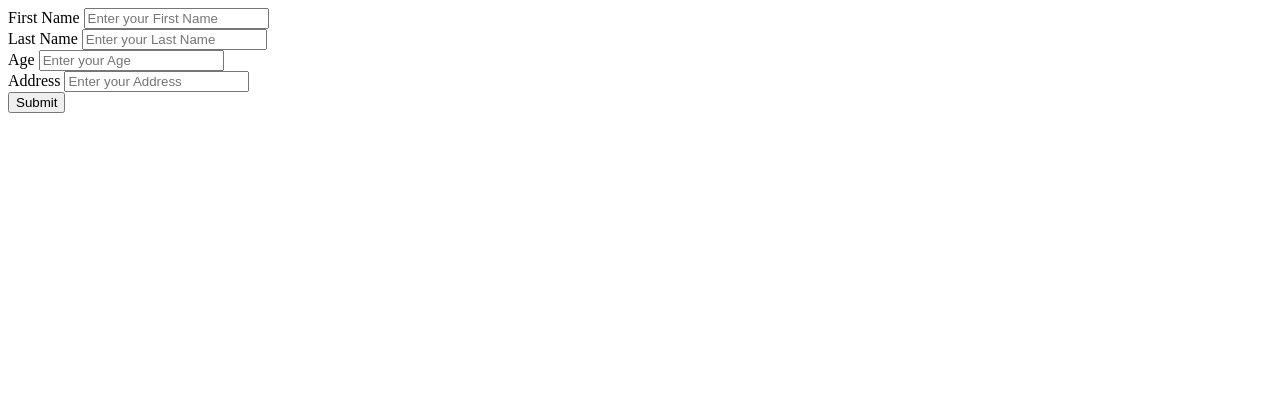
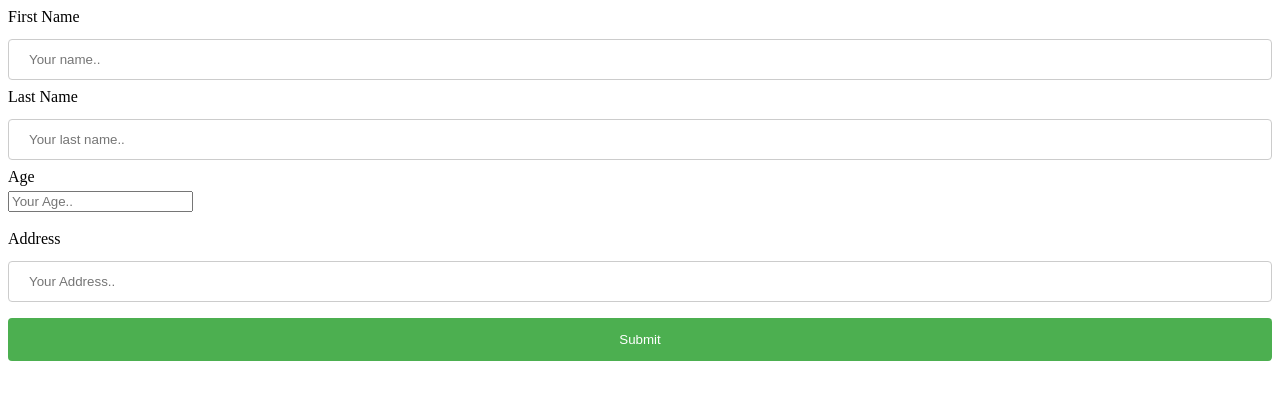
Before and after one commit to ranked78/phpCRUDmySQLi, a PHP site: page /user.php in a window 1280 px wide. Shown: the top 400 px of the page. Run offline with PHP 8.4, Linux system fonts and the light colour scheme.

Commit message:
css updated

```diff
--- a/delete.php
+++ b/delete.php
@@ -7,7 +7,7 @@ if (isset($_GET['deleteid'])) {
     $result = mysqli_query($con, $sql);
     if ($result) {
         // echo "Deleted successfully";
-        header('location:display.php');
+        header('location:index.php');
     } else {
         die(mysqli_error($con));
     }
--- a/style-Arcamo.css
+++ b/style-Arcamo.css
@@ -1,13 +1,25 @@
-a:hover {
-    background-color: darkblue;
+/* Table CSS */
+
+table {
+  font-family: arial, sans-serif;
+  border-collapse: collapse;
+  width: 100%;
+  margin-top: 26px;
 }
 
-table,
-th,
-td {
-    margin-top: 20px;
-    border: 1px solid black;
+td, th {
+  border: 1px solid #000000;
+  text-align: left;
+  padding: 8px;
 }
+
+tr:nth-child(even) {
+  background-color: #dddddd;
+}
+
+
+/* End Table CSS */
+
 
 .container {
     margin-left: auto;
@@ -17,25 +29,77 @@ td {
     position: relative;
 }
 
-/* Pagination CSS */
-.pagination {
-    display: inline-block;
+
+/* <a> tag CSS */
+
+a{
+  text-decoration: none;
+  border-radius: 9px;
+  color: white;
 }
 
-.pagination a {
-    color: black;
-    float: left;
-    padding: 8px 16px;
-    text-decoration: none;
+a.add-user{
+    background-color: blue;
+    padding: 0.5em 1em;
+}
+a.add-user:hover{
+    background-color: rgb(55, 56, 121);
+    padding: 0.5em 1em;
 }
 
-.pagination a.active {
-    background-color: blue;
-    color: white;
-    border-radius: 5px;
+a.update{
+    background-color: green;
+    padding: 0.5em 1em;
+}
+a.update:hover{
+    background-color: rgb(130, 204, 130);
+    padding: 0.5em 1em;
 }
 
-.pagination a:hover:not(.active) {
-    background-color: #ddd;
-    border-radius: 5px;
+a.delete{
+    background-color: red;
+    padding: 0.5em 1em;
 }
+
+a.delete:hover{
+    background-color: rgb(211, 90, 90);
+    padding: 0.5em 1em;
+}
+
+/* End <a> tag CSS */
+
+
+/* Form CSS */
+
+input[type=text], select {
+  width: 100%;
+  padding: 12px 20px;
+  margin: 8px 0;
+  display: inline-block;
+  border: 1px solid #ccc;
+  border-radius: 4px;
+  box-sizing: border-box;
+}
+
+input[type=submit] {
+  width: 100%;
+  background-color: #4CAF50;
+  color: white;
+  padding: 14px 20px;
+  margin: 8px 0;
+  border: none;
+  border-radius: 4px;
+  cursor: pointer;
+}
+
+input[type=submit]:hover {
+  background-color: #45a049;
+}
+
+label, input {
+    display: block;
+}
+
+label {
+    margin-bottom: 5px;
+}
--- a/style-Arcamo.min.css
+++ /dev/null
@@ -1 +0,0 @@
-a:hover{background-color:#00008b}table,td,th{margin-top:20px;border:1px solid #000}.container{margin-left:auto;margin-right:auto;padding-left:15px;padding-right:15px;position:relative}.pagination{display:inline-block}.pagination a{color:#000;float:left;padding:8px 16px;text-decoration:none}.pagination a.active{background-color:#00f;color:#fff;border-radius:5px}.pagination a:hover:not(.active){background-color:#ddd;border-radius:5px}
--- a/user.php
+++ b/user.php
@@ -10,7 +10,7 @@ if (isset($_POST['submit'])) {
     $result = mysqli_query($con, $sql);
     if ($result) {
         // echo "Data Inserted successfully";
-        header('location:display.php');
+        header('location:index.php');
     } else {
         die(mysqli_error($con));
     }
@@ -25,40 +25,28 @@ if (isset($_POST['submit'])) {
     <!-- Required meta tags -->
     <meta charset="utf-8">
     <meta name="viewport" content="width=device-width, initial-scale=1, shrink-to-fit=no">
+    <link rel="stylesheet" href="style-Arcamo.css">
     <title>CRUD OPERATION</title>
 </head>
 
 <body>
+    <div>
+        <form method="post">
+            <label>First Name</label>
+            <input type="text" pattern="[A-Za-z ]+" name="firstName" placeholder="Your name.." autocomplete="off"
+                required>
+
+            <label>Last Name</label>
+            <input type="text" [A-Za-z]+ name="lastName" placeholder="Your last name.." autocomplete="off" required>
+
+            <label>Age</label>
+            <input type="number" name="age" placeholder="Your Age.." autocomplete="off" required>
+            <br>
+            <label>Address</label>
+            <input type="text" name="address" placeholder="Your Address..">
 
 
-
-
-    <div class="container my-5">
-        <form method="post">
-            <div class="form-group">
-                <label>First Name</label>
-                <input type="text" pattern="[A-Za-z ]+" class="form-control" placeholder="Enter your First Name"
-                    name="firstName" autocomplete="off" required>
-
-            </div>
-            <div class="form-group">
-                <label>Last Name</label>
-                <input type="text" pattern="[A-Za-z ]+" class="form-control" placeholder="Enter your Last Name"
-                    name="lastName" autocomplete="off" required>
-
-            </div>
-            <div class="form-group">
-                <label>Age</label>
-                <input type="number" class="form-control" placeholder="Enter your Age" name="age" autocomplete="off"
-                    required>
-
-            </div>
-            <div class="form-group">
-                <label>Address</label>
-                <input type="text" class="form-control" placeholder="Enter your Address" name="address">
-
-            </div>
-            <button type="submit" class="btn btn-primary" name="submit">Submit</button>
+            <input type="submit" name="submit">
         </form>
     </div>
 </body>
```
Also changed, not shown: index.php (renamed from display.php, +11 -35 lines), update.php (+34 -27 lines).
